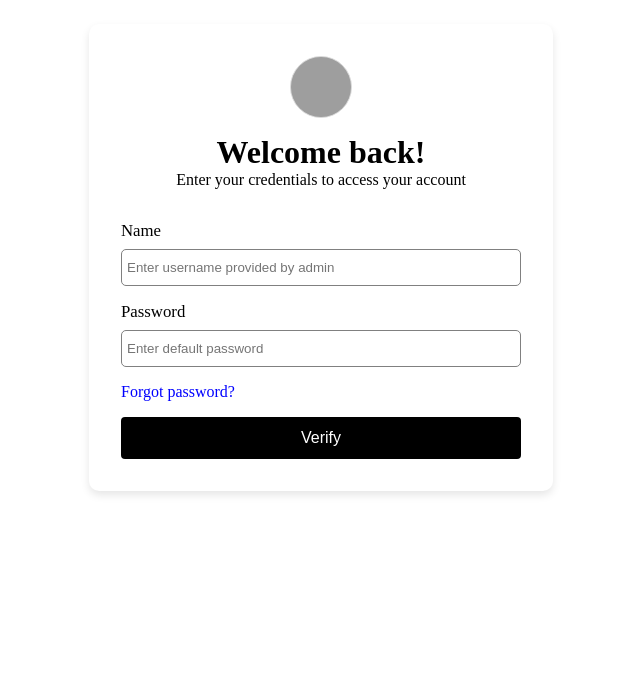
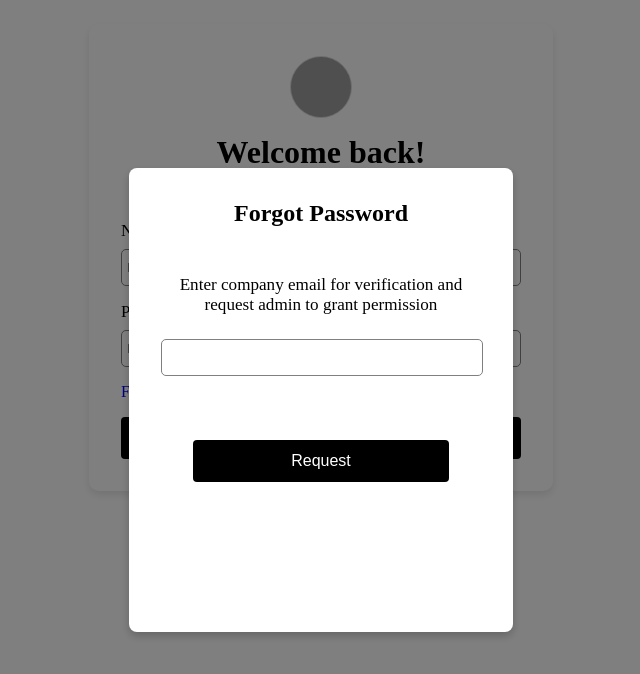
Before and after one commit to vivek-650/Project1, a React (Vite) app in the folder frontend/: page /user in a window 1280 px wide. Both pictures are taken after a click on the element "Forgot password?". Shown: the top 674 px of the page, without its empty margins (319-959 px from the left). Built offline with nearby package versions, Linux system fonts and the light colour scheme; no server answers; grey boxes are pictures that could not be loaded.

Commit message:
added pop up for forgot password

```diff
--- a/frontend/src/pages/user/components/login/UserLogin.jsx
+++ b/frontend/src/pages/user/components/login/UserLogin.jsx
@@ -1,25 +1,24 @@
-import {  useState } from "react";
-import {  useNavigate } from "react-router-dom";
+import { useState } from "react";
+import { useNavigate } from "react-router-dom";
 
 const UserLogin = () => {
   const [showPopup, setShowPopup] = useState(false);
-  // const [email, setEmail] = useState("");
+  const [showForgotPasswordPopup, setShowForgotPasswordPopup] = useState(false);
   const [name, setName] = useState("");
   const [password, setPassword] = useState("");
   const [newPassword, setNewPassword] = useState("");
   const [error, setError] = useState("");
   const [confirmPassword, setConfirmPassword] = useState("");
-  // const [emailError, setEmailError] = useState("");
   const [passwordError, setPasswordError] = useState("");
   const [newPasswordError, setNewPasswordError] = useState("");
   const [loading, setLoading] = useState(false);
+  const [forgotPasswordEmail, setForgotPasswordEmail] = useState("");
   const navigate = useNavigate();
 
   const login = async () => {
     setLoading(true);
     try {
       const loginData = { name: name, password: password };
-      // console.log("Login Params: ", name, " ", password);
       const response = await fetch(
         `${import.meta.env.VITE_BASE_URL}/api/user/login`,
         {
@@ -30,13 +29,9 @@ const UserLogin = () => {
           body: JSON.stringify(loginData),
         }
       );
-      // console.log("User Login api response: ", response);
 
       const data = await response.json();
       if (response.ok) {
-        console.log("User login api data: ", data);
-
-        //check passwordChanged logic
         if (response.status === 203) {
           setShowPopup(true);
           setLoading(false);
@@ -52,39 +47,22 @@ const UserLogin = () => {
         sessionStorage.setItem("userToken", data.data.token);
         sessionStorage.setItem("recipeCount", data.data.recipeCount);
         sessionStorage.setItem("email", data.data.email);
-        // sessionStorage.setItem("userToken", data.data.token);
         navigate("/user/dashboard");
 
         setLoading(false);
       } else {
         setError(data.message);
-        console.log("User login api error: ", data);
         setLoading(false);
       }
     } catch (error) {
       setError(error.message);
-      console.log("User Login API Error: ", error);
       setLoading(false);
     }
   };
 
-  // const validateEmail = (email) => {
-  //   return /^[^\s@]+@[^\s@]+\.[^\s@]+$/.test(email);
-  // };
-
   const handleVerify = (e) => {
     e.preventDefault();
     let isValid = true;
-
-    // if (!email) {
-    //   setEmailError("Email is required");
-    //   isValid = false;
-    // } else if (!validateEmail(email)) {
-    //   setEmailError("Invalid email format");
-    //   isValid = false;
-    // } else {
-    //   setEmailError("");
-    // }
 
     if (!password) {
       setPasswordError("Password is required");
@@ -94,14 +72,11 @@ const UserLogin = () => {
     }
 
     if (isValid) {
-      //login
       setError("");
       login();
-      // setShowPopup(true);
     }
   };
 
-  //change password api
   const changePassword = async () => {
     setLoading(true);
     try {
@@ -116,12 +91,11 @@ const UserLogin = () => {
           body: JSON.stringify(userData),
         }
       );
-      // console.log("Response of user change password api: ", response);
 
       const data = await response.json();
       if (response.ok) {
         alert(
-          "Password changes successfully , now try loggin in with new password"
+          "Password changes successfully , now try logging in with new password"
         );
         navigate("/user");
       } else {
@@ -150,14 +124,14 @@ const UserLogin = () => {
     }
 
     if (isValid) {
-      // sessionStorage.setItem("userToken", "UserToken001");
       changePassword();
       setName("");
       setPassword("");
       setShowPopup(false);
     }
   };
-  const handleForgotPassword = async (name) => {
+
+  const handleForgotPassword = async (email) => {
     try {
       const response = await fetch(
         `${import.meta.env.VITE_BASE_URL}/api/user/forgot-password`,
@@ -166,13 +140,15 @@ const UserLogin = () => {
           headers: {
             "Content-Type": "application/json",
           },
-        body: JSON.stringify({ name }),
-      });
+          body: JSON.stringify({ email }),
+        }
+      );
 
       const data = await response.json();
 
       if (response.ok) {
         alert("Password reset request sent successfully.");
+        setShowForgotPasswordPopup(false);
       } else {
         alert(data.message || "Something went wrong. Please try again.");
       }
@@ -199,19 +175,6 @@ const UserLogin = () => {
           <div style={{ ...styles.error, textAlign: "center" }}>{error}</div>
         )}
         <div style={styles.formGroup}>
-          {/* <label htmlFor="email" style={styles.label}>
-            Email
-          </label>
-          <input
-            type="email"
-            id="email"
-            placeholder="Enter username provided by admin"
-            autoComplete="email"
-            value={email}
-            onChange={(e) => setEmail(e.target.value)}
-            style={styles.input}
-          />
-          {emailError && <div style={styles.error}>{emailError}</div>} */}
           <label htmlFor="email" style={styles.label}>
             Name
           </label>
@@ -219,7 +182,6 @@ const UserLogin = () => {
             type="name"
             id="name"
             placeholder="Enter username provided by admin"
-            // autoComplete="email"
             value={name}
             onChange={(e) => setName(e.target.value)}
             style={styles.input}
@@ -243,7 +205,10 @@ const UserLogin = () => {
         </div>
 
         <div style={styles.rememberForgot}>
-          <p onClick={() => handleForgotPassword(name)} className="forgot-password">
+          <p
+            onClick={() => setShowForgotPasswordPopup(true)}
+            className="forgot-password"
+          >
             Forgot password?
           </p>
         </div>
@@ -280,6 +245,29 @@ const UserLogin = () => {
             )}
             <button onClick={handlePasswordChange} style={styles.loginBtn}>
               Submit
+            </button>
+          </div>
+        </div>
+      )}
+
+      {showForgotPasswordPopup && (
+        <div style={styles.popupOverlay}>
+          <div style={styles.popup}>
+            <h2>Forgot Password</h2>
+            <div style={styles.formGroup}>
+              <label style={styles.ForgotLabel}>Enter company email for verification and request admin to grant permission </label>
+              <input
+                type="email"
+                value={forgotPasswordEmail}
+                onChange={(e) => setForgotPasswordEmail(e.target.value)}
+                style={styles.input}
+              />
+            </div>
+            <button
+              onClick={() => handleForgotPassword(forgotPasswordEmail)}
+              style={{ ...styles.loginBtn, width: "80%" }}
+            >
+              Request
             </button>
           </div>
         </div>
@@ -367,8 +355,18 @@ const styles = {
     padding: "2rem",
     borderRadius: "8px",
     boxShadow: "0 4px 8px rgba(0, 0, 0, 0.2)",
-    width: "300px",
+    width: "25%",
+    height: "50%",
     textAlign: "center",
+    display: "flex",
+    flexDirection: "column",
+    alignItems: "center",
+    gap: "3rem",
+    // justifyContent: "space-evenly",
+  },
+  ForgotLabel:{
+    fontSize: "1.07rem",
+    marginBottom: "1rem"
   },
 };
 
```
Lines whose indentation alone changed are shown as unchanged.
